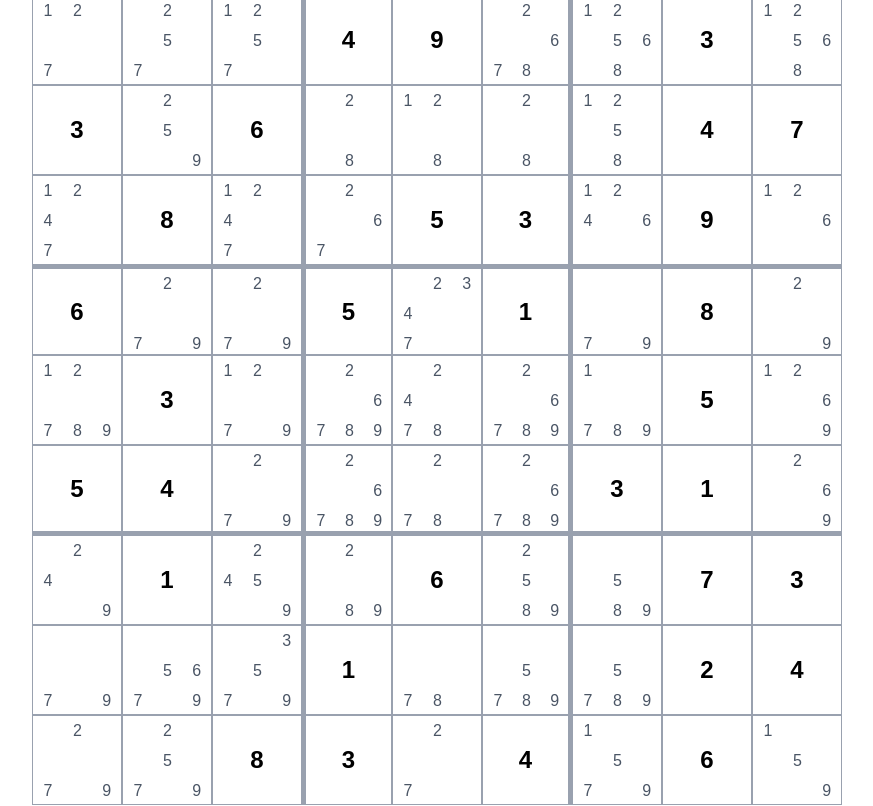
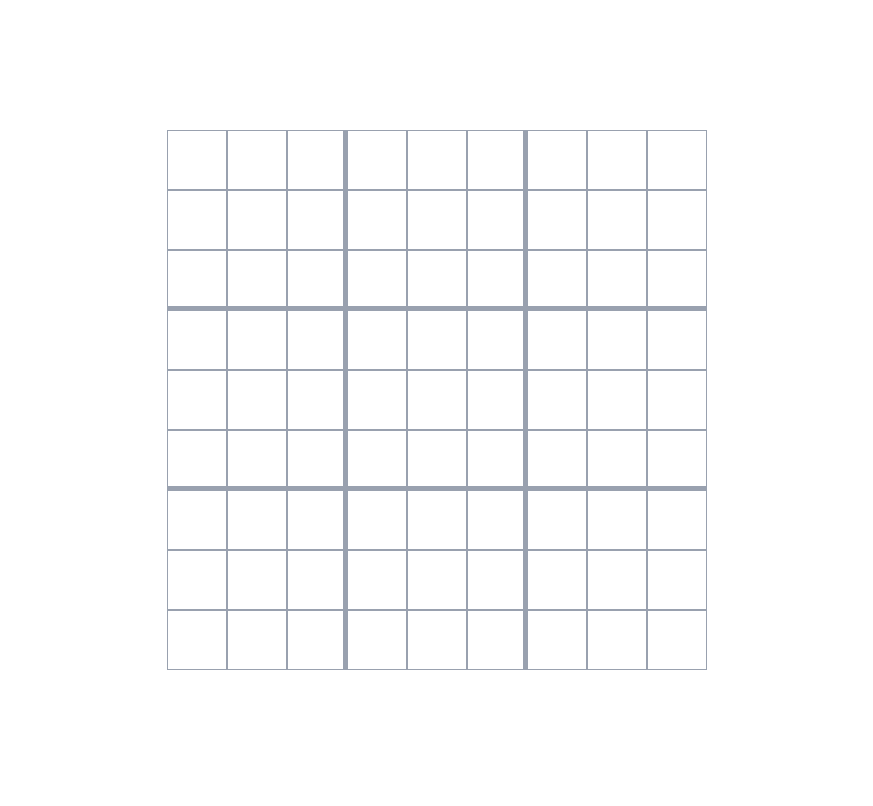
Before and after one commit to Gorst0902/sudoku-solving-app, a Next.js app: page / in a window 1280 px wide. Shown: the whole page, without its empty margins (203-1076 px from the left). Built offline with nearby package versions, Linux system fonts and the light colour scheme.

Commit message:
creare component SquareCanType (not work yet)

```diff
--- a/app/page.tsx
+++ b/app/page.tsx
@@ -18,6 +18,18 @@ const sudokuBoard = [
   [_, _, _, 1, _, _, _, 2, 4],
   [_, _, 8, 3, _, 4, _, 6, _],
 ];
+
+const newMap = [
+  [_, _, _, _, _, _, _, _, _],
+  [_, _, _, _, _, _, _, _, _],
+  [_, _, _, _, _, _, _, _, _],
+  [_, _, _, _, _, _, _, _, _],
+  [_, _, _, _, _, _, _, _, _],
+  [_, _, _, _, _, _, _, _, _],
+  [_, _, _, _, _, _, _, _, _],
+  [_, _, _, _, _, _, _, _, _],
+  [_, _, _, _, _, _, _, _, _],
+]
 
 const Box = [
   [
@@ -198,10 +210,9 @@ export default function Home() {
 
     if (!isEmpty) {
       return (
-        <>
           <div
             className={clsx(
-              "border border-gray-400 w-[90px] h-[90px] flex flex-col justify-center items-center font-bold text-2xl",
+              "border border-gray-400 w-[60px] h-[60px] flex flex-col justify-center items-center font-bold text-2xl",
               colIndex == 3 && "border-l-4",
               colIndex == 5 && "border-r-4",
               rowIndex == 3 && "border-t-4",
@@ -210,7 +221,6 @@ export default function Home() {
           >
             {value}
           </div>
-        </>
       );
     }
 
@@ -220,7 +230,7 @@ export default function Home() {
       return (
         <div
           className={clsx(
-            "border border-gray-400 w-[90px] h-[90px] flex justify-center items-center font-bold text-2xl",
+            "border border-gray-400 w-[60px] h-[60px] flex justify-center items-center font-bold text-xl",
             colIndex == 3 && "border-l-4",
             colIndex == 5 && "border-r-4",
             rowIndex == 3 && "border-t-4",
@@ -236,38 +246,38 @@ export default function Home() {
       <>
         <div
           className={clsx(
-            "border border-gray-400 w-[90px] h-[90px] grid grid-cols-3 text-gray-600",
+            "border border-gray-400 w-[60px] h-[60px] grid grid-cols-3 text-gray-600",
             colIndex == 3 && "border-l-4",
             colIndex == 5 && "border-r-4",
             rowIndex == 3 && "border-t-4",
             rowIndex == 5 && "border-b-4"
           )}
         >
-          <span className="flex items-center justify-center w-[30px] h-[30px]">
+          <span className="flex items-center justify-center w-[20px] h-[20px] text-sm">
             {finalPossibleNumbers.includes(1) && 1}
           </span>
-          <span className="flex items-center justify-center w-[30px] h-[30px]">
+          <span className="flex items-center justify-center w-[20px] h-[20px] text-sm">
             {finalPossibleNumbers.includes(2) && 2}
           </span>
-          <span className="flex items-center justify-center w-[30px] h-[30px]">
+          <span className="flex items-center justify-center w-[20px] h-[20px] text-sm">
             {finalPossibleNumbers.includes(3) && 3}
           </span>
-          <span className="flex items-center justify-center w-[30px] h-[30px]">
+          <span className="flex items-center justify-center w-[20px] h-[20px] text-sm">
             {finalPossibleNumbers.includes(4) && 4}
           </span>
-          <span className="flex items-center justify-center w-[30px] h-[30px]">
+          <span className="flex items-center justify-center w-[20px] h-[20px] text-sm">
             {finalPossibleNumbers.includes(5) && 5}
           </span>
-          <span className="flex items-center justify-center w-[30px] h-[30px]">
+          <span className="flex items-center justify-center w-[20px] h-[20px] text-sm">
             {finalPossibleNumbers.includes(6) && 6}
           </span>
-          <span className="flex items-center justify-center w-[30px] h-[30px]">
+          <span className="flex items-center justify-center w-[20px] h-[20px] text-sm">
             {finalPossibleNumbers.includes(7) && 7}
           </span>
-          <span className="flex items-center justify-center w-[30px] h-[30px]">
+          <span className="flex items-center justify-center w-[20px] h-[20px] text-sm">
             {finalPossibleNumbers.includes(8) && 8}
           </span>
-          <span className="flex items-center justify-center w-[30px] h-[30px]">
+          <span className="flex items-center justify-center w-[20px] h-[20px] text-sm">
             {finalPossibleNumbers.includes(9) && 9}
           </span>
         </div>
@@ -275,16 +285,53 @@ export default function Home() {
     );
   };
 
+  const SquareCanType = ({
+    rowIndex,
+    colIndex,
+    activeCell,
+    setActiveCell,
+  }: {
+    rowIndex: number;
+    colIndex: number;
+    activeCell: { row: number; col: number } | null;
+    setActiveCell: (pos: { row: number; col: number }) => void;
+  }) => {
+    const [value, setValue] = useState<number | null>(null);
+
+    const isActive =
+      activeCell?.row === rowIndex && activeCell?.col === colIndex;
+
+    function handleClick() {
+      setActiveCell({ row: rowIndex, col: colIndex });
+    }
+
+    return (
+      <div
+        className={clsx(
+          "border cursor-pointer border-gray-400 w-[60px] h-[60px] flex justify-center items-center font-bold text-2xl",
+          colIndex === 2 && "border-r-4",
+          colIndex === 5 && "border-r-4",
+          rowIndex === 2 && "border-b-4",
+          rowIndex === 5 && "border-b-4",
+          isActive && "bg-blue-300"
+        )}
+        onClick={handleClick}
+      >
+        {value}
+      </div>
+    );
+  };
+
+
   return (
     <div className="bg-white h-screen text-black flex justify-center items-center">
       <div>
         <div className="m-auto">
-          {board.map((row, rowIndex) => (
+          {newMap.map((row, rowIndex) => (
             <div key={rowIndex} className="grid grid-cols-9">
               {row.map((cell, cellIndex) => (
-                <Square
+                <SquareCanType
                   key={cellIndex}
-                  value={cell}
                   colIndex={cellIndex}
                   rowIndex={rowIndex}
                 />
```
